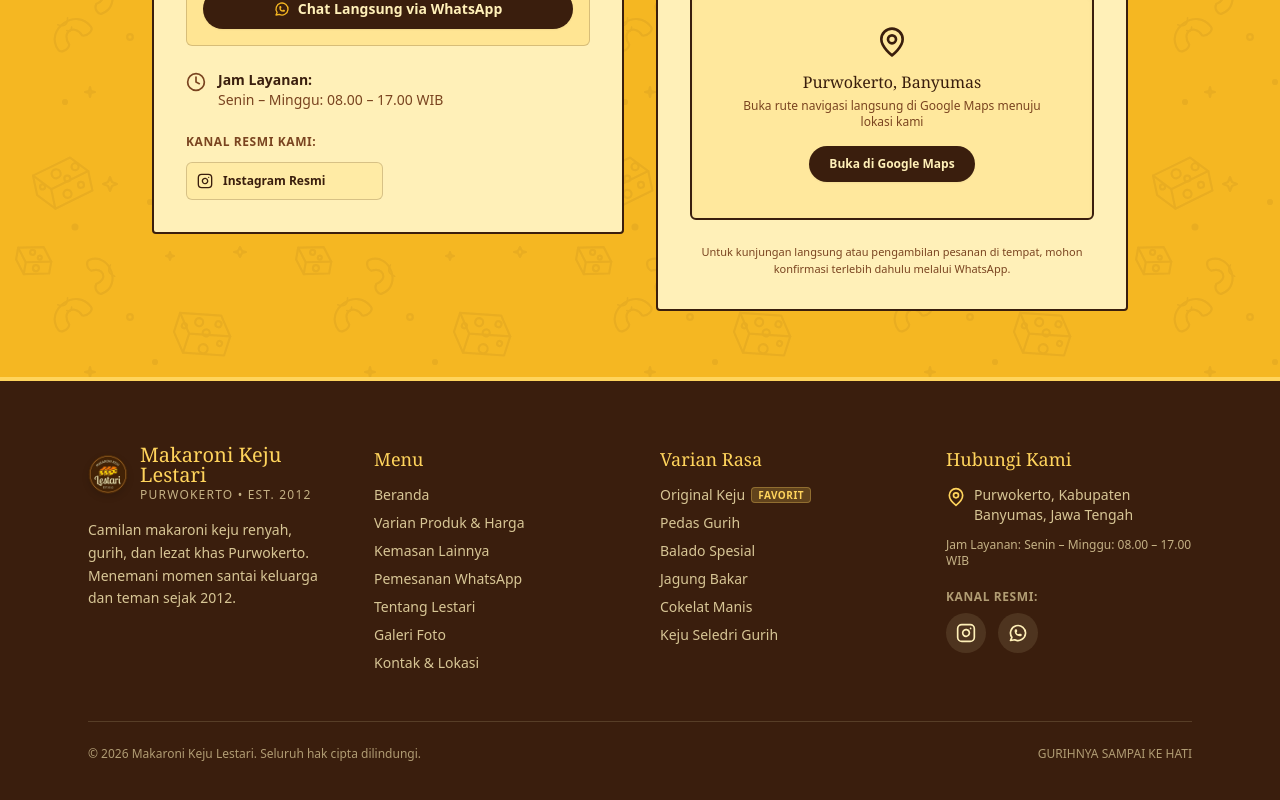
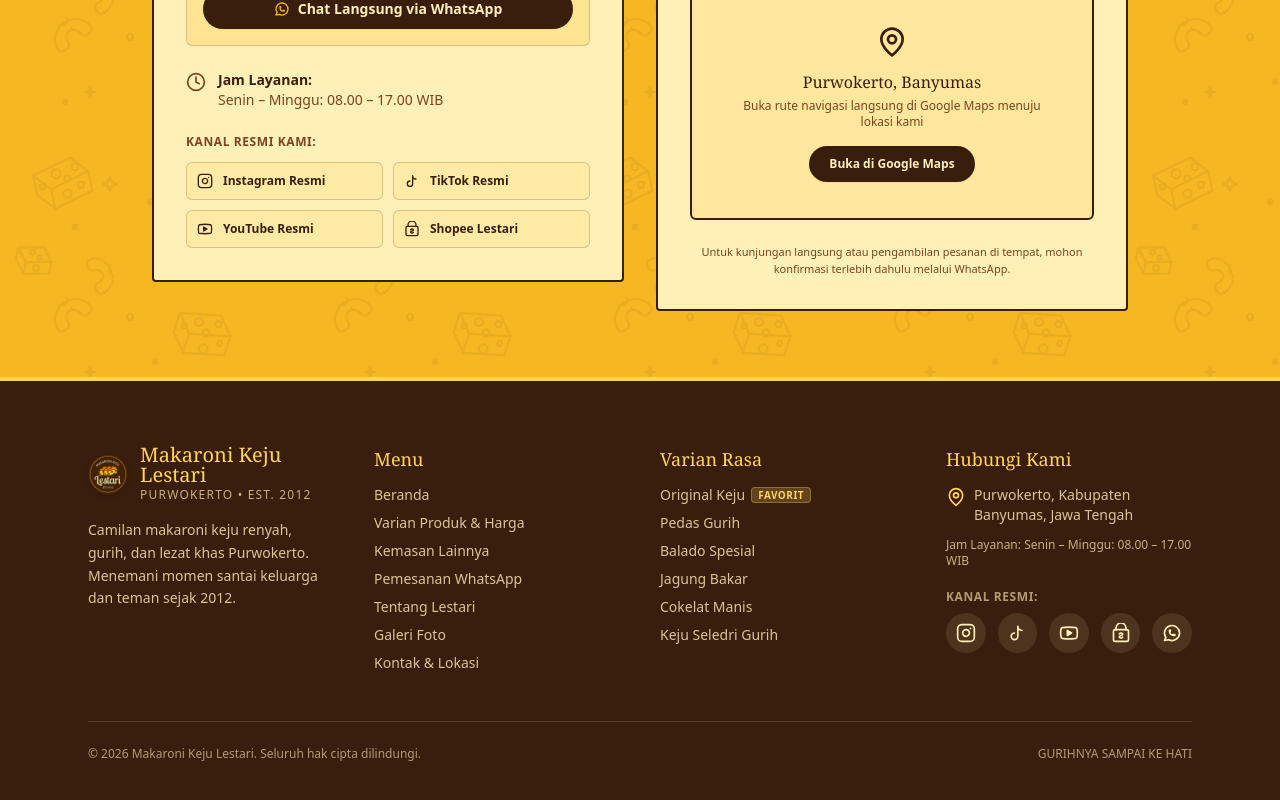
Before and after one commit to winafaworks/Makaroni-Lestari, a React (Vite) app: page /kontak in a window 1280 px wide. Shown: the part 500-1300 px from the top of the page. Built offline with nearby package versions, Linux system fonts and the light colour scheme.

Commit message:
update kontak & footer: tambahkan tautan resmi TikTok, YouTube, dan Shopee

```diff
--- a/src/components/Footer.jsx
+++ b/src/components/Footer.jsx
@@ -141,6 +141,19 @@
                   </a>
                 )}
 
+                {/* YouTube */}
+                {site.socials.youtube && !site.socials.youtube.includes("TODO") && (
+                  <a
+                    href={site.socials.youtube}
+                    target="_blank"
+                    rel="noopener noreferrer"
+                    aria-label="YouTube Makaroni Keju Lestari"
+                    className="w-10 h-10 rounded-full bg-susu/10 hover:bg-mentega hover:text-tua text-susu flex items-center justify-center transition-colors"
+                  >
+                    <IconYouTube className="w-5 h-5" />
+                  </a>
+                )}
+
                 {/* Shopee (bila bukan TODO) */}
                 {site.socials.shopee && !site.socials.shopee.includes("TODO") && (
                   <a
--- a/src/content/site.js
+++ b/src/content/site.js
@@ -29,12 +29,9 @@
   // Tautan Media Sosial Resmi
   socials: {
     instagram: "https://www.instagram.com/makaronikejulestari/",
-    // TODO(OWNER): Masukkan tautan TikTok resmi jika ada
-    tiktok: "TODO(OWNER)",
-    // TODO(OWNER): Masukkan tautan YouTube resmi jika ada
-    youtube: "TODO(OWNER)",
-    // TODO(OWNER): Masukkan tautan toko Shopee resmi jika ada
-    shopee: "TODO(OWNER)"
+    tiktok: "https://www.tiktok.com/@makaroni.keju.les?_r=1&_t=ZS-96nIfsLDGIH",
+    youtube: "https://www.youtube.com/@produsenmakananringanlesta9233",
+    shopee: "https://shopee.co.id/makaronikejulestari?mmp_pid=an_11036200022&uls_trackid=56tiffnc07lo&utm_campaign=-&utm_content=-&utm_medium=affiliates&utm_source=an_11036200022&utm_term=fpw1bj4s62ij"
   },
 
   // Batas jumlah pemesanan pada form (default: 1 - 99)
--- a/src/pages/Contact.jsx
+++ b/src/pages/Contact.jsx
@@ -103,6 +103,18 @@
                   </a>
                 )}
 
+                {site.socials.youtube && !site.socials.youtube.includes("TODO") && (
+                  <a
+                    href={site.socials.youtube}
+                    target="_blank"
+                    rel="noopener noreferrer"
+                    className="flex items-center gap-2.5 p-2.5 rounded-md border border-tua/20 bg-mentega/20 hover:bg-mentega/50 text-tua text-xs font-semibold transition-colors"
+                  >
+                    <IconYouTube className="w-4 h-4 text-tua" />
+                    <span>YouTube Resmi</span>
+                  </a>
+                )}
+
                 {site.socials.shopee && !site.socials.shopee.includes("TODO") && (
                   <a
                     href={site.socials.shopee}
```
